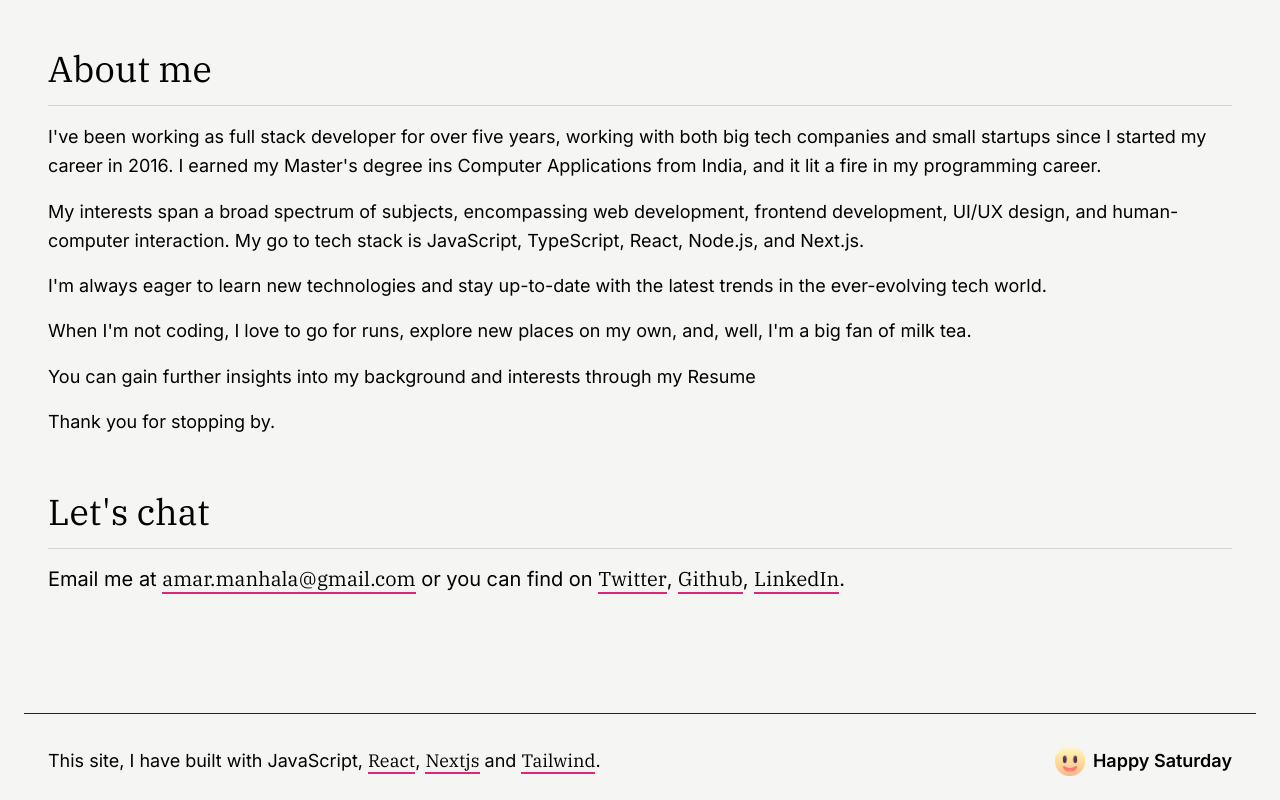
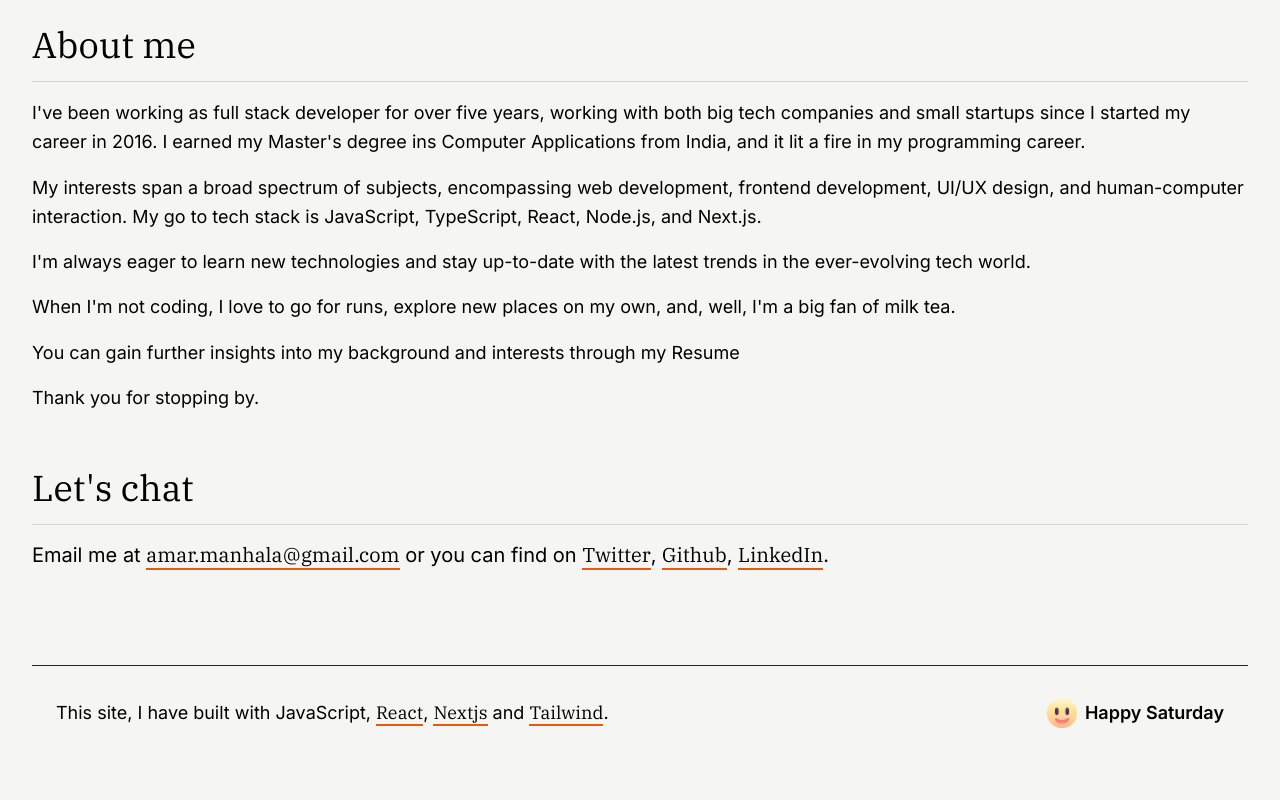
Before and after one commit to amarmanhala/infiniteloop, a Next.js app: page / in a window 1280 px wide. Shown: the part 908-1708 px from the top of the page. After the commit the page ends 1660 px from the top, so only its background shows below. Built offline with nearby package versions, Linux system fonts and the light colour scheme.

Commit message:
fixed padding

```diff
--- a/src/app/components/Anchor.tsx
+++ b/src/app/components/Anchor.tsx
@@ -13,7 +13,7 @@ const Anchor = ({
   children: any;
 }) => {
   return (
-    <Link href={paramURL} target="blank" className={` ${ibmPlexSerif.className} border-b-2 border-pink-600 hover:text-pink-600 transition-colors duration-200 ease-in-out`}>
+    <Link href={paramURL} target="blank" className={` ${ibmPlexSerif.className} border-b-2 border-orange-600 hover:text-orange-600 transition-colors duration-200 ease-in-out`}>
       {children}
     </Link>
   );
--- a/src/app/layout.tsx
+++ b/src/app/layout.tsx
@@ -18,7 +18,7 @@ export default function RootLayout({
 }) {
   return (
     <html lang="en">
-      <body className={`${inter.className} sm:p-6 p-1 dark:text-white`}>
+      <body className={`${inter.className} sm:p-6 p-1 sm:px-8 px-4 dark:text-white`}>
 
         {children}<Footer></Footer></body>
     </html>
--- a/src/app/page.tsx
+++ b/src/app/page.tsx
@@ -5,7 +5,7 @@ import Contact from "./components/Contact";
 
 export default function Home() {
   return (
-    <main className="flex min-h-screen flex-col px-6 py-8 sm:px-6 sm:py-6">
+    <main className="flex min-h-screen flex-col">
       <Hero />
       <Projects />
       <About />
```
